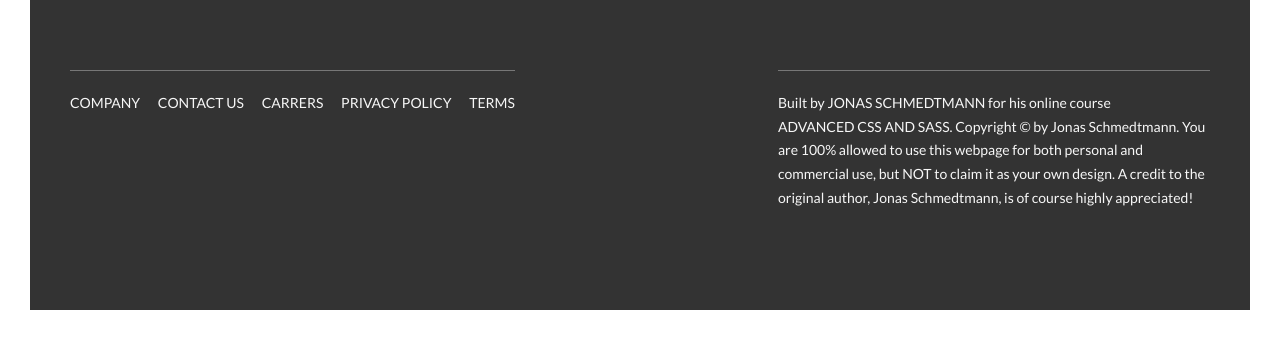
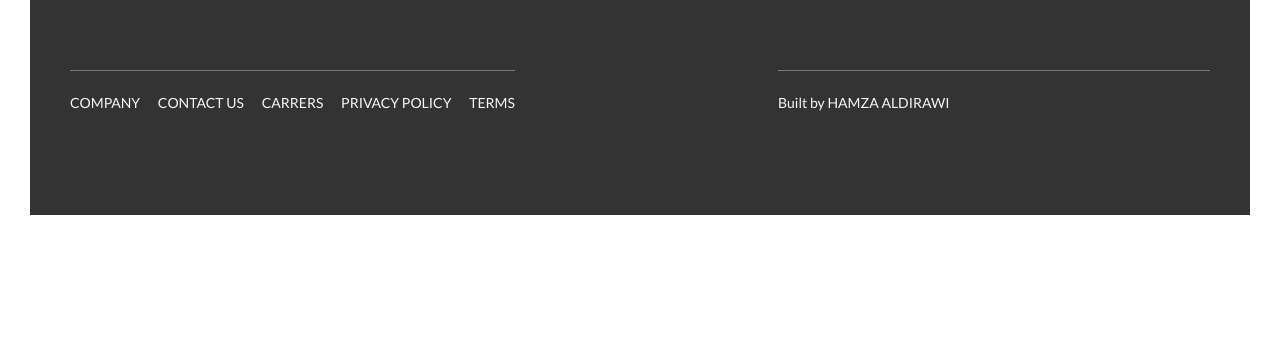
Before and after one commit to hamzaaldirawi/natours, a website: page index.html in a window 1280 px wide. Shown: the part 5784-6124 px from the top of the page. After the commit the page ends 6029 px from the top, so only its background shows below. Drawn offline with Linux system fonts and the light colour scheme.

Commit message:
Update index.html

```diff
--- a/index.html
+++ b/index.html
@@ -384,10 +384,7 @@
                 </div>
                 <div class="col-1-of-2">
                     <p class="footer__copyright">
-                        Built by <a href="#" class="footer__link">Jonas Schmedtmann</a> for his online course <a href="#" class="footer__link">Advanced CSS and Sass</a>.
-                        Copyright &copy; by Jonas Schmedtmann. You are 100% allowed to use this webpage for both personal
-                        and commercial use, but NOT to claim it as your own design. A credit to the original author, Jonas
-                        Schmedtmann, is of course highly appreciated!
+                        Built by <a href="#" class="footer__link">Hamza Aldirawi</a>
                     </p>
                 </div>
             </div>
```
